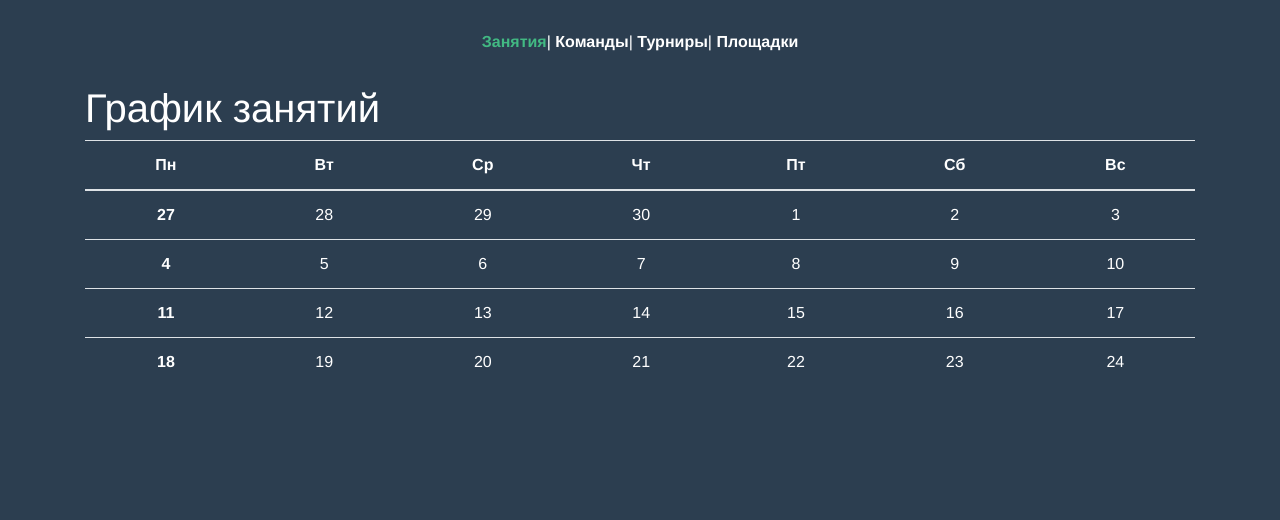
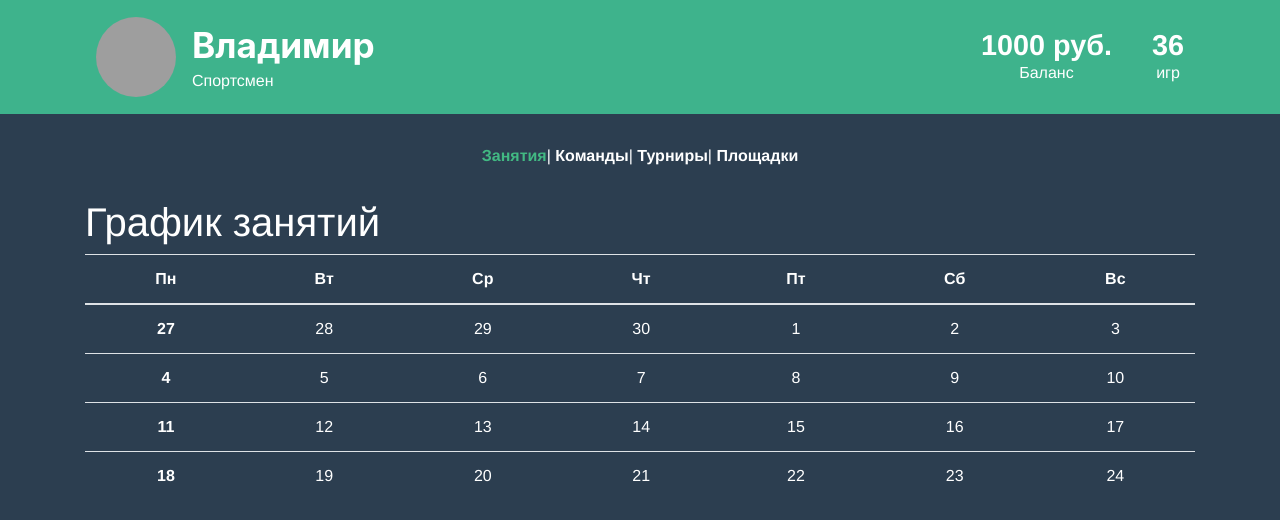
Before and after one commit to superpuper32/sportsspace-admin, a Vue app in the folder admin-app/: page / in a window 1280 px wide. Shown: the top 520 px of the page. Built offline with nearby package versions, Linux system fonts and the light colour scheme; grey boxes are pictures that could not be loaded.

Commit message:
admin panel added

```diff
--- a/admin-app/src/App.vue
+++ b/admin-app/src/App.vue
@@ -1,7 +1,39 @@
 <template>
   <div id="app">
+    <div class="admin">
+      <div class="admin__panel">
+        <div class="admin__leftSection">
+          <div class="admin__profileContainer">
+            <div class="admin__avatarContainer">
+              <img
+                src="https://sjc5.discourse-cdn.com/codecademy/user_avatar/discuss.codecademy.com/ruronite/120/6937361_2.png"
+                alt="avatar"
+                class="admin__avatarImage"
+              />
+            </div>
+            <div class="admin__userDetailsContainer">
+              <div class="admin__usernamContainer">
+                <h1 class="admin__userName">Владимир</h1>
+              </div>
+              <div data-testid="role-label" style="text-align: left;">Спортсмен</div>
+            </div>
+          </div>
+        </div>
+        <div class="admin__rightSection">
+          <div class="admin__container">
+            <div class="admin__count">1000 руб.</div>
+            <div class="admin__label">Баланс</div>
+          </div>
+          <div class="admin__container">
+            <div class="admin__count">36</div>
+            <div class="admin__label">игр</div>
+          </div>
+        </div>
+      </div>
+    </div>
     <div id="nav">
-      <router-link to="/">Занятия</router-link>| <router-link to="/teams">Команды</router-link>|
+      <router-link to="/">Занятия</router-link>|
+      <router-link to="/teams">Команды</router-link>|
       <router-link to="/tournaments">Турниры</router-link>|
       <router-link to="/playgrounds">Площадки</router-link>
     </div>
@@ -35,4 +67,89 @@ body {
     }
   }
 }
+
+.admin {
+  background-color: #3eb38c;
+
+  &__panel {
+    max-width: calc(1440px + 12rem);
+    height: 7.125rem;
+    margin-left: auto;
+    margin-right: auto;
+    padding-left: 6rem;
+    padding-right: 6rem;
+    display: flex;
+    justify-content: space-between;
+    align-items: center;
+    overflow: hidden;
+    position: relative;
+    color: #fff;
+  }
+
+  &__leftSection {
+    height: 5rem;
+    width: 80%;
+    display: flex;
+    z-index: 1;
+  }
+
+  &__rightSection {
+    height: 5rem;
+    display: grid;
+    grid-auto-flow: column;
+    grid-gap: 2.5rem;
+    align-items: center;
+    justify-content: center;
+    z-index: 1;
+  }
+
+  &__profileContainer {
+    display: flex;
+    align-items: center;
+  }
+
+  &__avatarContainer {
+    display: inline-block;
+
+    img {
+      height: 80px;
+      width: 80px;
+      border-radius: 50%;
+    }
+  }
+
+  &__userDetailsContainer {
+    display: inline-block;
+    vertical-align: top;
+    margin-left: 16px;
+  }
+
+  &__usernamContainer {
+    display: flex;
+    align-items: center;
+  }
+
+  &__userName {
+    color: #fff;
+    font-family: Regular Patch, Regular Bold, Nunito Sans, -apple-system, BlinkMacSystemFont,
+      Segoe UI, Roboto, Ubuntu, Cantarell, Fira Sans, Droid Sans, Helvetica Neue, sans-serif;
+    font-size: 2.2rem;
+    font-weight: 700;
+    line-height: 3rem;
+    margin: 0;
+  }
+
+  &__container {
+    display: flex;
+    flex-direction: column;
+    justify-content: center;
+  }
+
+  &__count {
+    text-align: center;
+    font-size: 1.8rem;
+    line-height: 2rem;
+    font-weight: 700;
+  }
+}
 </style>
```
